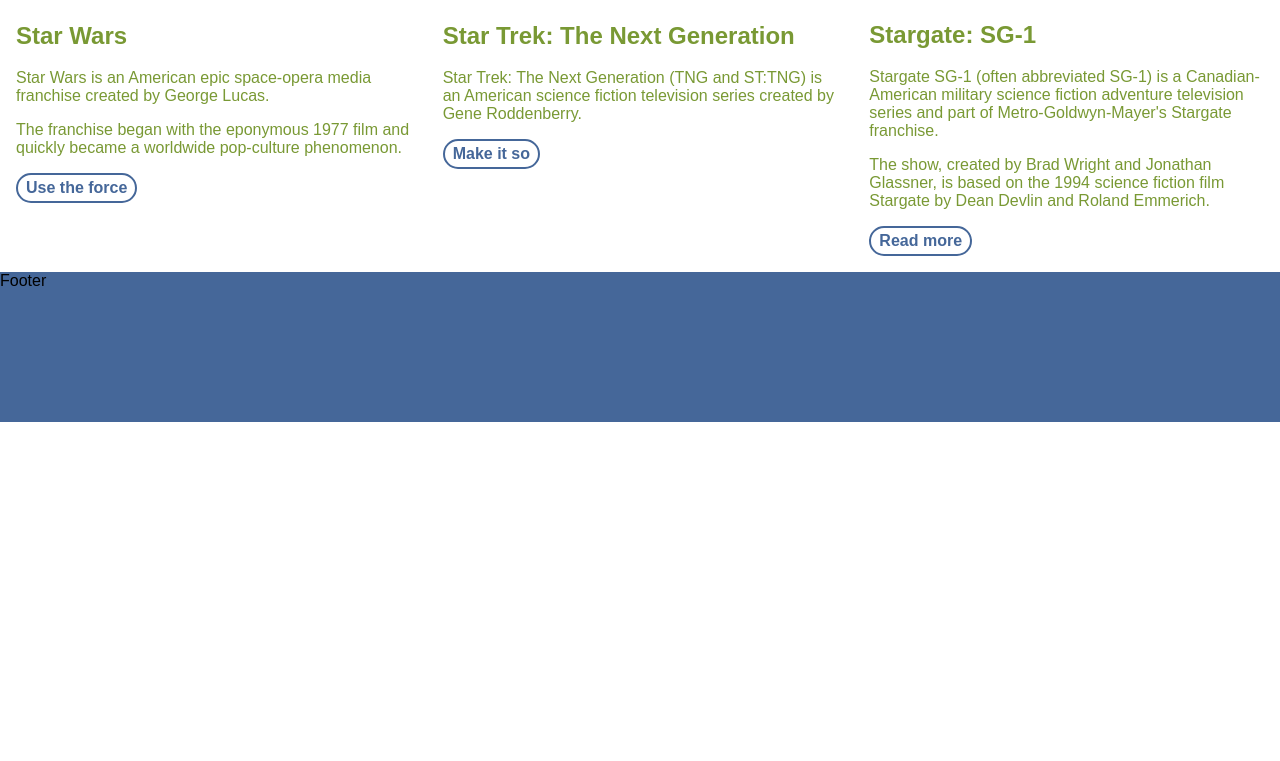
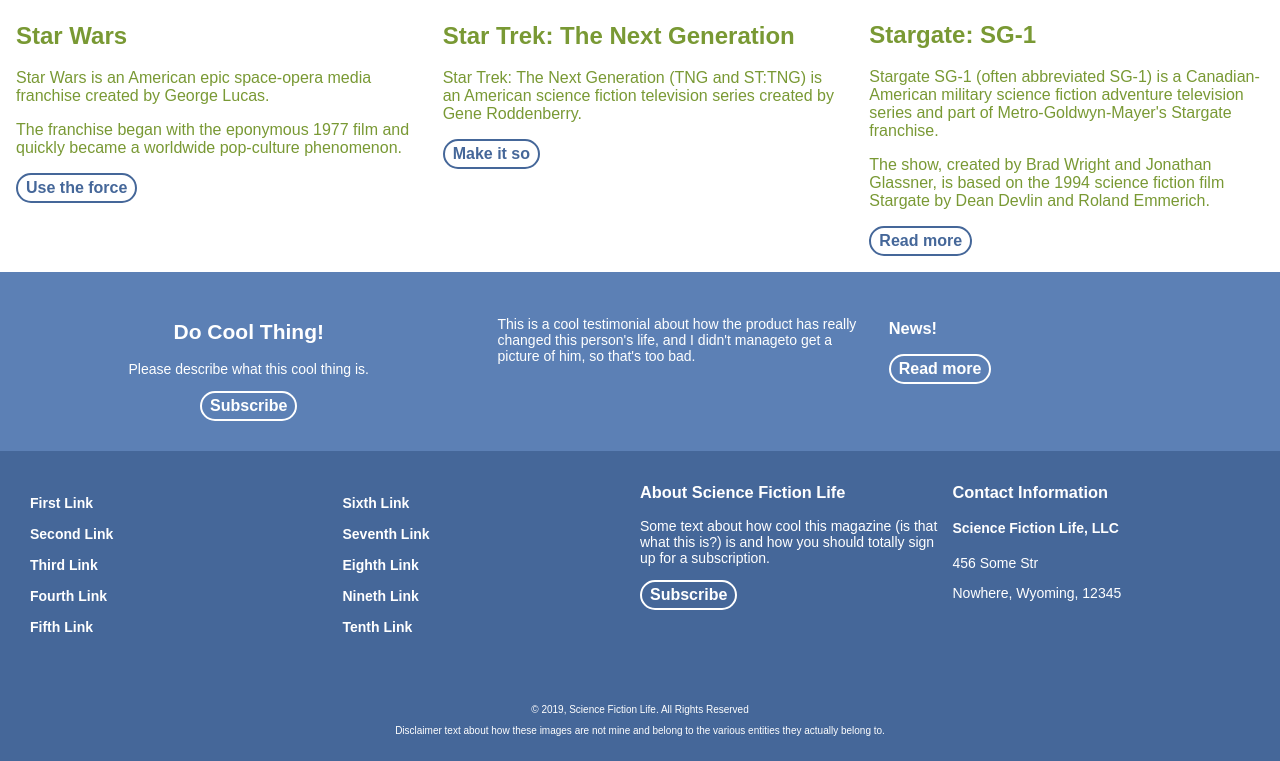
Before and after one commit to adambezemek/xc-code-challenge, a Vue app: page / in a window 1280 px wide. Shown: the part 778-1539 px from the top of the page. Before the commit the page ends 1200 px from the top, so only its background shows below. Built offline with nearby package versions, Linux system fonts and the light colour scheme.

Commit message:
finish styling

```diff
--- a/package.json
+++ b/package.json
@@ -8,6 +8,9 @@
     "lint": "vue-cli-service lint"
   },
   "dependencies": {
+    "@fortawesome/fontawesome-svg-core": "^1.2.17",
+    "@fortawesome/free-solid-svg-icons": "^5.8.1",
+    "@fortawesome/vue-fontawesome": "^0.1.6",
     "core-js": "^2.6.5",
     "vue": "^2.6.10"
   },
--- a/src/components/card-wrapper.vue
+++ b/src/components/card-wrapper.vue
@@ -1,7 +1,7 @@
 <template>
   <div>
     <card
-      v-for="(card, index) in data"
+      v-for="(card, index) in cards"
       :key="index"
       :title="card.title"
       :imageUrl="card.imageUrl"
@@ -65,5 +65,6 @@ export default {
 <style scoped lang="scss">
 div {
   display: flex;
+  flex-wrap: wrap;
 }
 </style>
--- a/src/components/footer.vue
+++ b/src/components/footer.vue
@@ -1,6 +1,78 @@
 <template>
-  <footer>Footer</footer>
+  <footer>
+    <section class="top">
+      <div>
+        <h2>Do Cool Thing!</h2>
+        <p>Please describe what this cool thing is.</p>
+        <styled-button white>Subscribe</styled-button>
+      </div>
+      <div>
+        <p>This is a cool testimonial about how the product has really changed this person's life, and I didn't manageto get a picture of him, so that's too bad.</p>
+      </div>
+      <div>
+        <h3>News!</h3>
+        <styled-button white>Read more</styled-button>
+      </div>
+    </section>
+    <section class="middle">
+      <div class="links">
+        <ul class="left">
+          <li>
+            <a href="#">First Link</a>
+          </li>
+          <li>
+            <a href="#">Second Link</a>
+          </li>
+          <li>
+            <a href="#">Third Link</a>
+          </li>
+          <li>
+            <a href="#">Fourth Link</a>
+          </li>
+          <li>
+            <a href="#">Fifth Link</a>
+          </li>
+        </ul>
+        <ul class="right">
+          <li>
+            <a href="#">Sixth Link</a>
+          </li>
+          <li>
+            <a href="#">Seventh Link</a>
+          </li>
+          <li>
+            <a href="#">Eighth Link</a>
+          </li>
+          <li>
+            <a href="#">Nineth Link</a>
+          </li>
+          <li>
+            <a href="#">Tenth Link</a>
+          </li>
+        </ul>
+      </div>
+      <div id="blurb">
+        <h3>About Science Fiction Life</h3>
+        <p>Some text about how cool this magazine (is that what this is?) is and how you should totally sign up for a subscription.</p>
+        <styled-button white>Subscribe</styled-button>
+      </div>
+      <div id="contact">
+        <h3>Contact Information</h3>
+        <h4>Science Fiction Life, LLC</h4>
+        <p>456 Some Str</p>
+        <p>Nowhere, Wyoming, 12345</p>
+      </div>
+    </section>
+    <section class="bottom">
+      <p>&copy; 2019, Science Fiction Life. All Rights Reserved</p>
+      <p>Disclaimer text about how these images are not mine and belong to the various entities they actually belong to.</p>
+    </section>
+  </footer>
 </template>
+
+<script>
+export default {}
+</script>
 
 <style scoped lang="scss">
 @import '../assets/scss/_variables.scss';
@@ -10,6 +82,101 @@ footer {
   bottom: 0;
   width: 100%;
   background-color: $dark-blue;
-  height: 150px;
+  display: flex;
+  flex-direction: column;
+
+  section {
+    font-size: 14px;
+    flex: 1;
+    color: white;
+    padding: 15px;
+
+    &.top {
+      background-color: lighten($dark-blue, 10%);
+      display: flex;
+      justify-content: center;
+      flex-wrap: wrap;
+
+      div {
+        padding: 15px;
+        flex: 1;
+        // max-width: 35%;
+        min-width: 100%;
+      }
+
+      div:first-child {
+        text-align: center;
+        // min-width: 100%;
+        flex: 2;
+      }
+    }
+
+    &.middle {
+      display: flex;
+      flex-wrap: wrap;
+
+      div {
+        flex: 1;
+        // padding: 10px;
+        min-width: 100%;
+      }
+
+      div.links {
+        display: flex;
+        font-size: 14px;
+        flex: 2;
+        // min-width: 100%;
+
+        ul {
+          list-style-type: none;
+          padding: 0;
+          flex: 1;
+          min-width: 50%;
+
+          li {
+            margin: 15px;
+          }
+
+          a {
+            color: white;
+            text-decoration: none;
+            font-weight: bolder;
+          }
+        }
+      }
+    }
+
+    &.bottom {
+      text-align: center;
+      font-size: 10px;
+    }
+  }
+}
+
+@media only screen and (min-width: 426px) {
+  footer section.top div {
+    min-width: 35%;
+    max-width: 35%;
+  }
+  footer section.top div:first-child {
+    min-width: 100%;
+  }
+  footer section.middle div.links {
+    min-width: 100%;
+  }
+  footer section.middle div {
+    min-width: 47%;
+  }
+}
+
+@media only screen and (min-width: 1024px) {
+  footer section.top div,
+  footer section.top div:first-child {
+    min-width: 0%;
+  }
+  footer section.middle div,
+  footer section.middle div.links {
+    min-width: 0%;
+  }
 }
 </style>
--- a/src/components/globals/styled-button.vue
+++ b/src/components/globals/styled-button.vue
@@ -1,19 +1,45 @@
 <template>
-  <button type="button">
+  <button type="button" :class="colorClass">
     <slot></slot>
   </button>
 </template>
+
+<script>
+export default {
+  props: {
+    white: {
+      type: Boolean,
+      default: false
+    }
+  },
+  computed: {
+    colorClass() {
+      return this.white ? 'white' : 'blue'
+    }
+  }
+}
+</script>
 
 <style scoped lang="scss">
 @import '../../assets/scss/_variables.scss';
 
 button {
-  border: 2px solid $dark-blue;
-  color: $dark-blue;
+  border: 2px solid;
   border-radius: 50px;
   padding: 0.25rem 0.5rem;
   font-weight: bold;
   font-size: 16px;
-  background-color: white;
+  background-color: transparent;
+  cursor: pointer;
+
+  &.white {
+    color: white;
+    border-color: white;
+  }
+
+  &.blue {
+    color: $dark-blue;
+    border-color: dark-blue;
+  }
 }
 </style>
--- a/src/components/navbar.vue
+++ b/src/components/navbar.vue
@@ -1,11 +1,22 @@
 <template>
   <nav>
     <ul>
-      <li>One</li>
-      <li>Two</li>
+      <li class="menu">
+        <font-awesome-icon icon="bars"></font-awesome-icon>
+      </li>
+      <div class="collapsible">
+        <li>Home</li>
+        <li>About</li>
+        <li>Modules</li>
+        <li>Learn More</li>
+      </div>
     </ul>
   </nav>
 </template>
+
+<script>
+export default {}
+</script>
 
 <style scoped lang="scss">
 nav {
@@ -21,10 +32,27 @@ nav {
     margin: 0px;
     padding: 0px;
 
+    div.collapsible {
+      display: none;
+    }
+
     li {
       margin: 0px 15px;
       color: white;
     }
   }
 }
+
+@media only screen and (min-width: 426px) {
+  nav {
+    ul {
+      .menu {
+        display: none;
+      }
+      div.collapsible {
+        display: flex;
+      }
+    }
+  }
+}
 </style>
--- a/src/main.js
+++ b/src/main.js
@@ -1,8 +1,14 @@
 import Vue from 'vue'
 import App from './App.vue'
+import { library } from '@fortawesome/fontawesome-svg-core'
+import { faBars } from '@fortawesome/free-solid-svg-icons'
+import { FontAwesomeIcon } from '@fortawesome/vue-fontawesome'
 import StyledButton from './components/globals/styled-button'
 
+library.add(faBars)
+
 Vue.component('styled-button', StyledButton)
+Vue.component('font-awesome-icon', FontAwesomeIcon)
 
 Vue.config.productionTip = false
 
```
Also changed, not shown: 1 other file (tests, documents, lock files or other folders).
